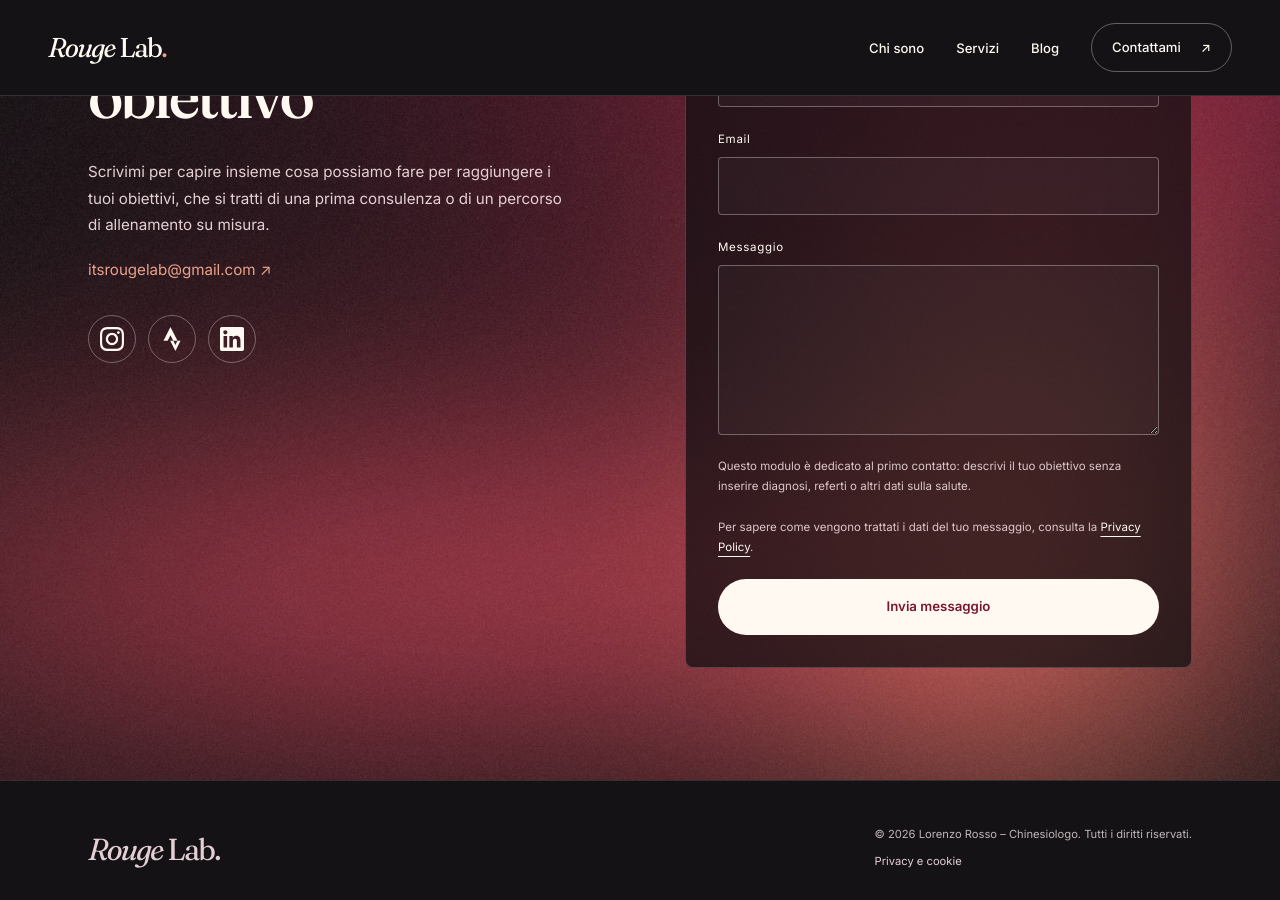
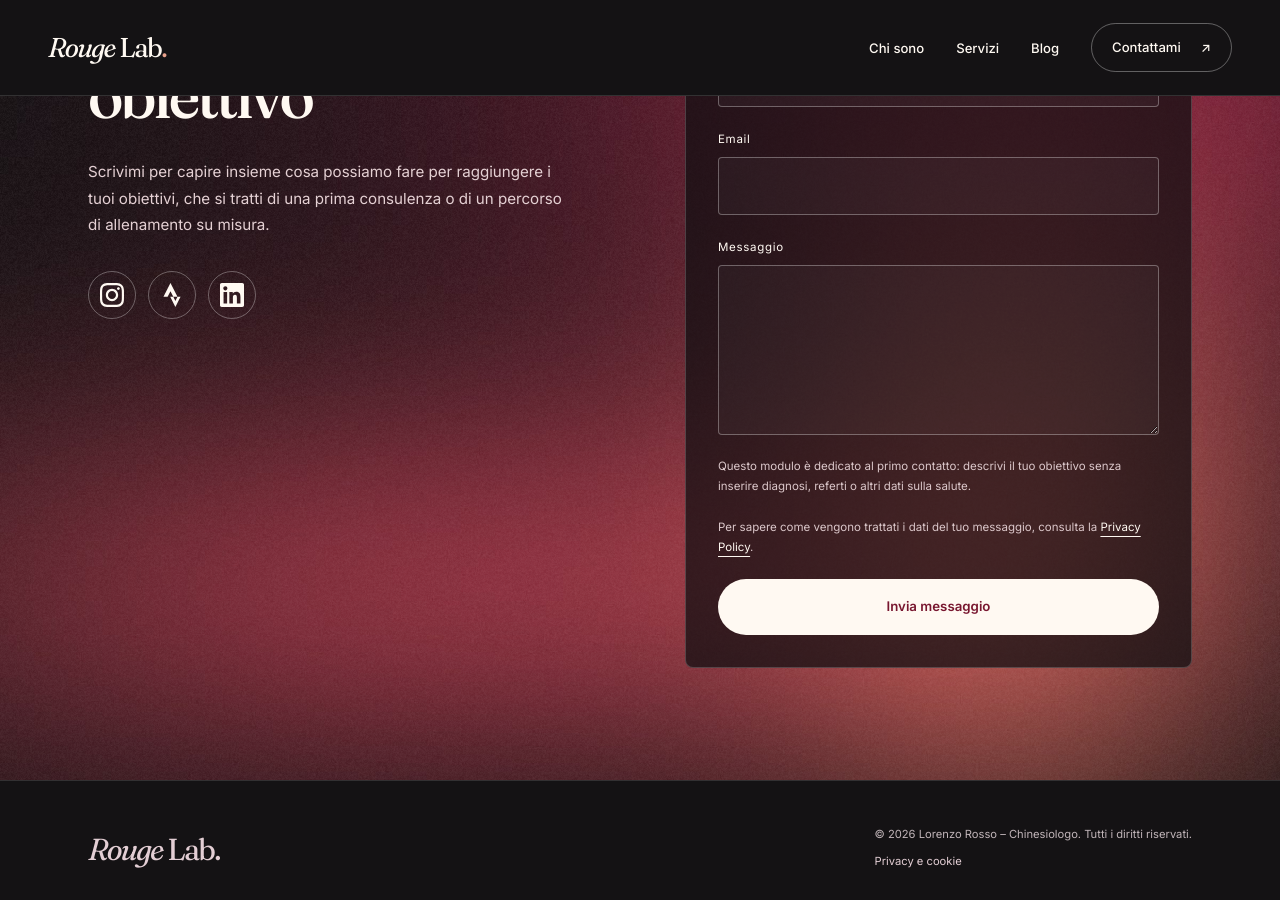
Before and after one commit to lorenzorossoo/Portfolio, a Jekyll site: the page built from index.html, in a window 1280 px wide and 900 px high, scrolled down 5025 px. Built offline with Jekyll 4.4.1, drawn with Linux system fonts in a browser that asks for light colours.

Commit message:
rimozione mail senza contatto

```diff
--- a/index.html
+++ b/index.html
@@ -206,7 +206,6 @@ title: Home
         allenamento su misura.
       </p>
 
-      <p><a class="contact-email" href="mailto:itsrougelab@gmail.com">itsrougelab@gmail.com ↗</a></p>
       <div class="social-icons">
         <a
           href="https://instagram.com/itsrougelab"
```
